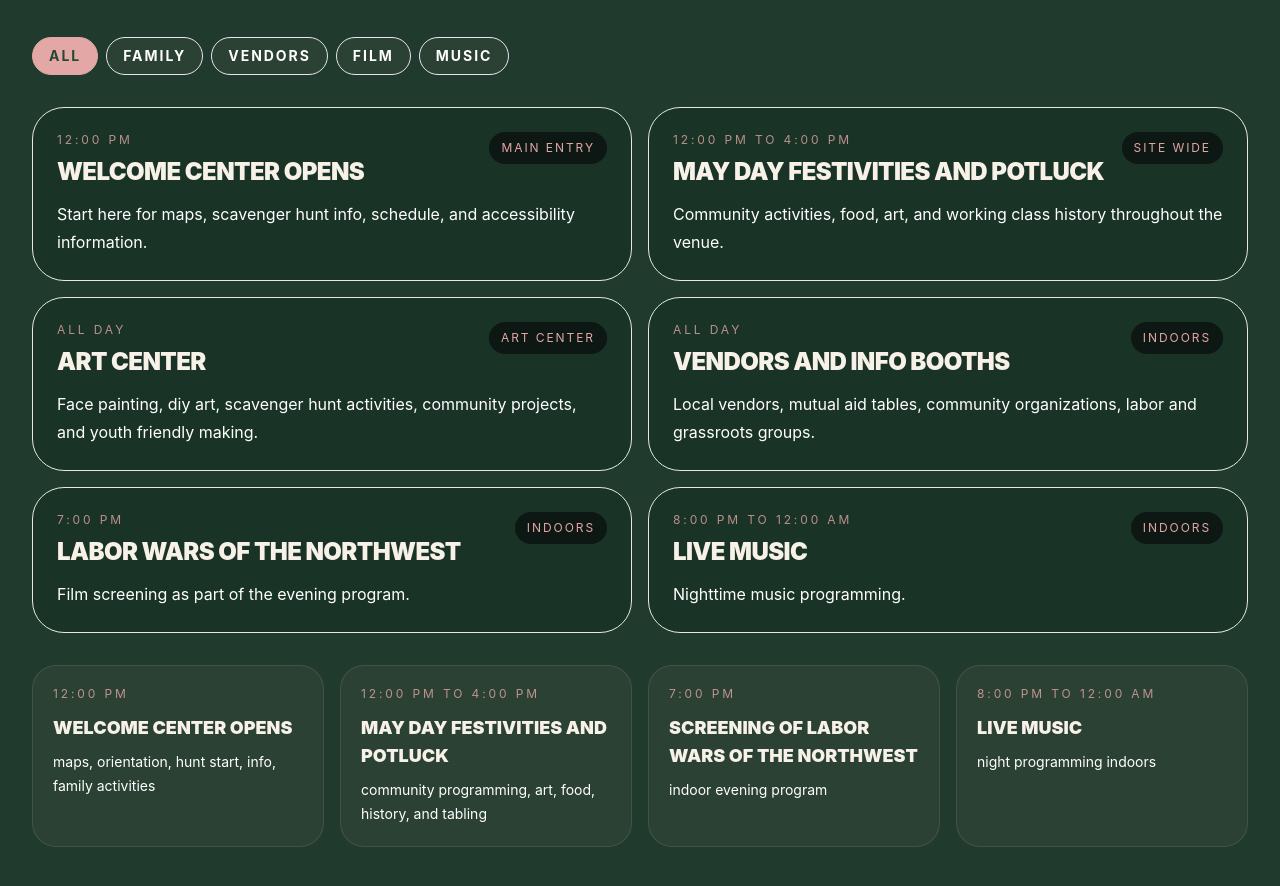
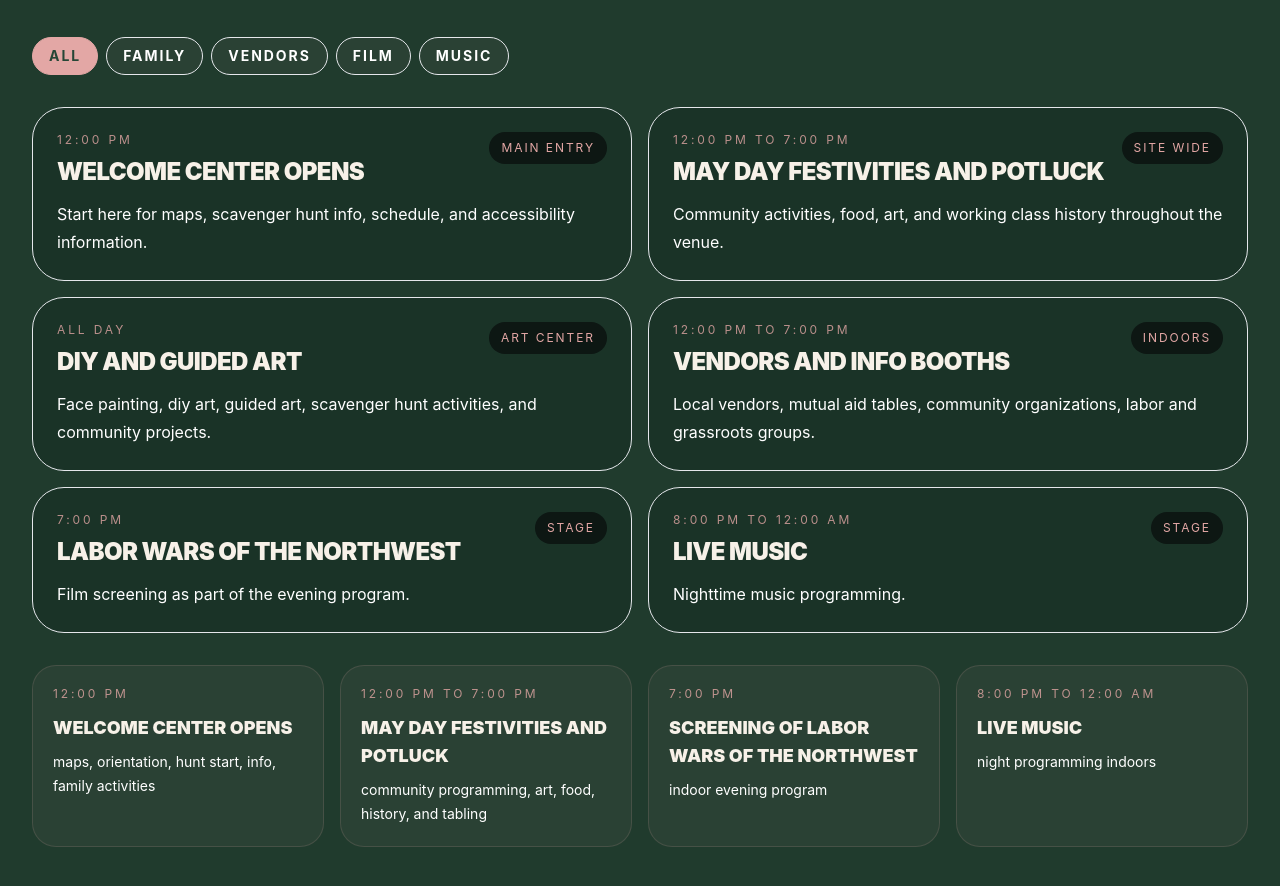
Before and after one commit to bjgarr-lgtm/May-Day-Site, a React (Vite) app: page /#/ in a window 1280 px wide. Shown: the part 2806-3692 px from the top of the page. Built offline with nearby package versions, Linux system fonts and the light colour scheme.

Commit message:
Update maydayContent.js

```diff
--- a/src/data/maydayContent.js
+++ b/src/data/maydayContent.js
@@ -21,18 +21,18 @@ export const highlights = [
 
 export const timeline = [
   { time: '12:00 pm', title: 'welcome center opens', detail: 'maps, orientation, hunt start, info, family activities' },
-  { time: '12:00 pm to 4:00 pm', title: 'may day festivities and potluck', detail: 'community programming, art, food, history, and tabling' },
+  { time: '12:00 pm to 7:00 pm', title: 'may day festivities and potluck', detail: 'community programming, art, food, history, and tabling' },
   { time: '7:00 pm', title: 'screening of labor wars of the northwest', detail: 'indoor evening program' },
   { time: '8:00 pm to 12:00 am', title: 'live music', detail: 'night programming indoors' },
 ]
 
 export const scheduleItems = [
   { time: '12:00 pm', category: 'all', title: 'welcome center opens', area: 'main entry', blurb: 'Start here for maps, scavenger hunt info, schedule, and accessibility information.' },
-  { time: '12:00 pm to 4:00 pm', category: 'family', title: 'may day festivities and potluck', area: 'site wide', blurb: 'Community activities, food, art, and working class history throughout the venue.' },
-  { time: 'all day', category: 'family', title: 'art center', area: 'art center', blurb: 'Face painting, diy art, scavenger hunt activities, community projects, and youth friendly making.' },
-  { time: 'all day', category: 'vendors', title: 'vendors and info booths', area: 'indoors', blurb: 'Local vendors, mutual aid tables, community organizations, labor and grassroots groups.' },
-  { time: '7:00 pm', category: 'film', title: 'labor wars of the northwest', area: 'indoors', blurb: 'Film screening as part of the evening program.' },
-  { time: '8:00 pm to 12:00 am', category: 'music', title: 'live music', area: 'indoors', blurb: 'Nighttime music programming.' },
+  { time: '12:00 pm to 7:00 pm', category: 'family', title: 'may day festivities and potluck', area: 'site wide', blurb: 'Community activities, food, art, and working class history throughout the venue.' },
+  { time: 'all day', category: 'family', title: 'diy and guided art', area: 'art center', blurb: 'Face painting, diy art, guided art, scavenger hunt activities, and community projects.' },
+  { time: '12:00 pm to 7:00 pm', category: 'vendors', title: 'vendors and info booths', area: 'indoors', blurb: 'Local vendors, mutual aid tables, community organizations, labor and grassroots groups.' },
+  { time: '7:00 pm', category: 'film', title: 'labor wars of the northwest', area: 'stage', blurb: 'Film screening as part of the evening program.' },
+  { time: '8:00 pm to 12:00 am', category: 'music', title: 'live music', area: 'stage', blurb: 'Nighttime music programming.' },
 ]
 
 export const mapZones = [
```
